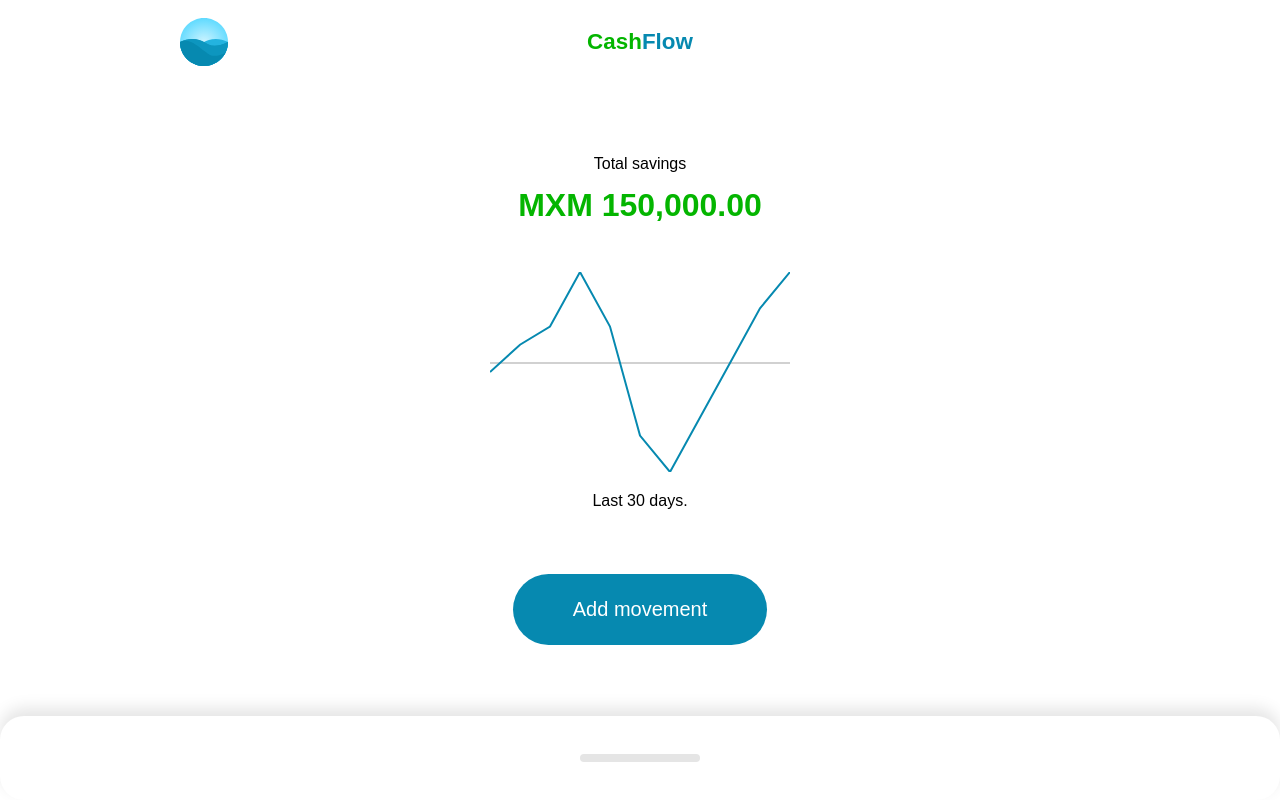
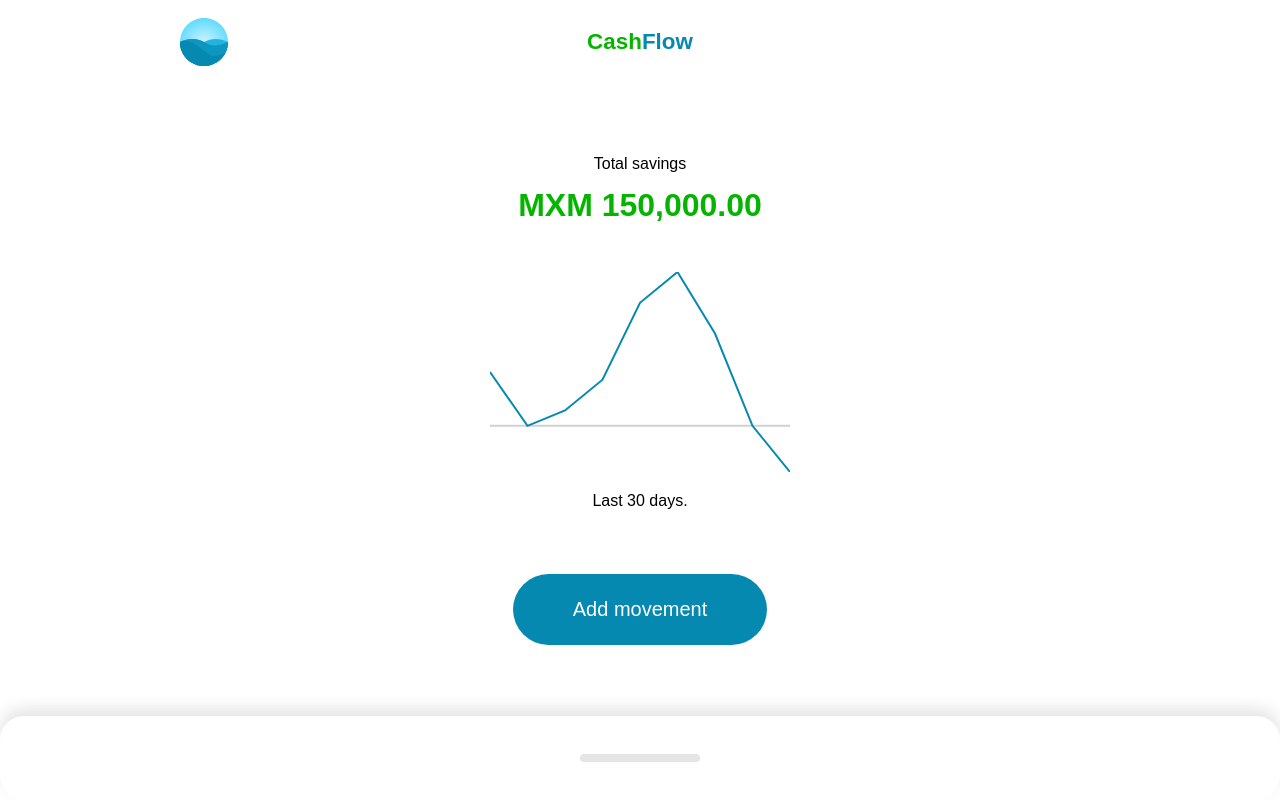
Before and after one commit to thomasnrggo/cashflow-Vue-, a Vue app: page / in a window 1280 px wide. Built offline with nearby package versions, Linux system fonts and the light colour scheme.

Commit message:
Add logic to add an remove movements

```diff
--- a/src/components/ActionButton.vue
+++ b/src/components/ActionButton.vue
@@ -35,7 +35,7 @@
 </template>
 
 <script setup>
-import { ref } from 'vue'
+import { ref, defineEmits } from 'vue'
 import Modal from '@/components/Modal.vue'
 
 const showModal = ref(false)
@@ -45,8 +45,17 @@ const amount = ref(0)
 const description = ref('')
 const movementType = ref('Income')
 
+const emit = defineEmits(['create'])
+
 const submit = () => {
-    console.log('submit')
+    emit("create", {
+        title: title.value,
+        description: description.value,
+        amount: movementType.value === 'Income' ? amount.value : -amount.value,
+        time: new Date(),
+        id: new Date()
+    })
+    showModal.value = false
 }
 
 
--- a/src/components/Graphic.vue
+++ b/src/components/Graphic.vue
@@ -36,7 +36,7 @@
 </template>
 
 <script setup>
-import { toRefs, defineProps, computed, ref } from 'vue'
+import { toRefs, defineProps, computed, ref, defineEmits } from 'vue'
 
 const props = defineProps({
     amounts: {
@@ -73,12 +73,15 @@ const points = computed(() => {
 const showPointer = ref(false)
 const pointer = ref(0);
 
+const emit = defineEmits(['select'])
+
 const tap = ({target, touches}) => {
     showPointer.value = true;
     const elementWidth = target.getBoundingClientRect().width;
     const elementX = target.getBoundingClientRect().x;
     const touchX = touches[0].clientX;
     pointer.value = ((touchX - elementX) * 300) / elementWidth;
+    emit('select')
 }
 
 const untap = () => {
--- a/src/components/HomePage.vue
+++ b/src/components/HomePage.vue
@@ -13,12 +13,15 @@
                     <Graphic :amounts="amounts"/>
                 </template>
                  <template  #action>
-                    <ActionButton/>
+                    <ActionButton @create="create"/>
                 </template>
             </Resume>
         </template>
         <template #movements>
-            <Movements :movements="movements"/>
+            <Movements
+                :movements="movements"
+                @remove="remove"
+            />
         </template>
     </Layout>
 </template>
@@ -46,37 +49,105 @@ export default {
             amount: null,
             movements: [
                 {
+                    id: 0,
+                    title: "Movimiento 1",
+                    description: "Lorem ipsum dolor sit amet",
+                    amount: 100,
+                    time: new Date("06-01-2023"),
+                },
+                {
                     id: 1,
-                    title: "Movement",
-                    description: "Deposit of salary",
-                    amount: "1000",
+                    title: "Movimiento 2",
+                    description: "Lorem ipsum dolor sit amet",
+                    amount: 200,
+                    time: new Date("06-01-2023"),
                 },
                 {
                     id: 2,
-                    title: "Movement 1",
-                    description: "Deposit of UTA",
-                    amount: "500",
+                    title: "Movimiento 3",
+                    description: "Lorem ipsum dolor sit amet",
+                    amount: 500,
+                    time: new Date("06-01-2023"),
                 },
                 {
                     id: 3,
-                    title: "Movement 3",
-                    description: "Food",
-                    amount: "-100",
+                    title: "Movimiento 4",
+                    description: "Lorem ipsum dolor sit amet",
+                    amount: 200,
+                    time: new Date("06-01-2023"),
                 },
                 {
                     id: 4,
-                    title: "Movement 4",
-                    description: "Collage",
-                    amount: "1000",
+                    title: "Movimiento 5",
+                    description: "Lorem ipsum dolor sit amet",
+                    amount: -400,
+                    time: new Date("06-01-2023"),
                 },
                 {
                     id: 5,
-                    title: "Movement 5",
-                    description: "Fix laptop",
-                    amount: "1000",
+                    title: "Movimiento 6",
+                    description: "Lorem ipsum dolor sit amet",
+                    amount: -600,
+                    time: new Date("06-01-2023"),
+                },
+                {
+                    id: 6,
+                    title: "Movimiento 7",
+                    description: "Lorem ipsum dolor sit amet",
+                    amount: -300,
+                    time: new Date("06-01-2023"),
+                },
+                {
+                    id: 7,
+                    title: "Movimiento 8",
+                    description: "Lorem ipsum dolor sit amet",
+                    amount: 100,
+                    time: new Date("06-01-2023"),
+                },
+                {
+                    id: 8,
+                    title: "Movimiento 9",
+                    description: "Lorem ipsum dolor sit amet",
+                    amount: 300,
+                    time: new Date("05-01-2023"),
+                },
+                {
+                    id: 9,
+                    title: "Movimiento 10",
+                    description: "Lorem ipsum dolor sit amet",
+                    amount: 500,
+                    time: new Date("05-01-2023"),
                 },
             ],
-            amounts: [100, 200, 500, 200, -400, -600, -300, 0, 300, 500]
+        }
+    },
+    computed: {
+        amounts() {
+            const lastDays = this.movements
+                .filter(m => {
+                    // Hard code today in order to make the work on without BE
+                    const today = new Date('06-04-2023');
+                    const oldDate = today.setDate(today.getDate() - 30);
+                    return m.time > oldDate;
+                })
+                .map(m => m.amount);
+
+            return lastDays.map((m, i) => {
+                const lastMovements = lastDays.slice(0, i);
+
+                return lastMovements.reduce((sum, movement) => {
+                    return sum + movement
+                }, 0);
+            });
+        }
+    },
+    methods: {
+        create(movement) {
+            this.movements.push(movement)
+        },
+        remove(id) {
+            const index = this.movements.findIndex(m => m.id === id)
+            this.movements.splice(index, 1)
         }
     }
 }
--- a/src/components/Movements/index.vue
+++ b/src/components/Movements/index.vue
@@ -17,7 +17,7 @@
 </template>
 
 <script setup>
-import { toRefs, defineProps } from 'vue'
+import { toRefs, defineProps, defineEmits } from 'vue'
 import Movement from './MovementItem.vue'
 
 const props = defineProps({
@@ -29,8 +29,10 @@ const props = defineProps({
 
 const { movements } = toRefs(props)
 
+const emit = defineEmits(['remove'])
+
 const remove = (id) => {
-    console.log('remove', id);
+    emit('remove', id)
 }
 
 </script>
```
